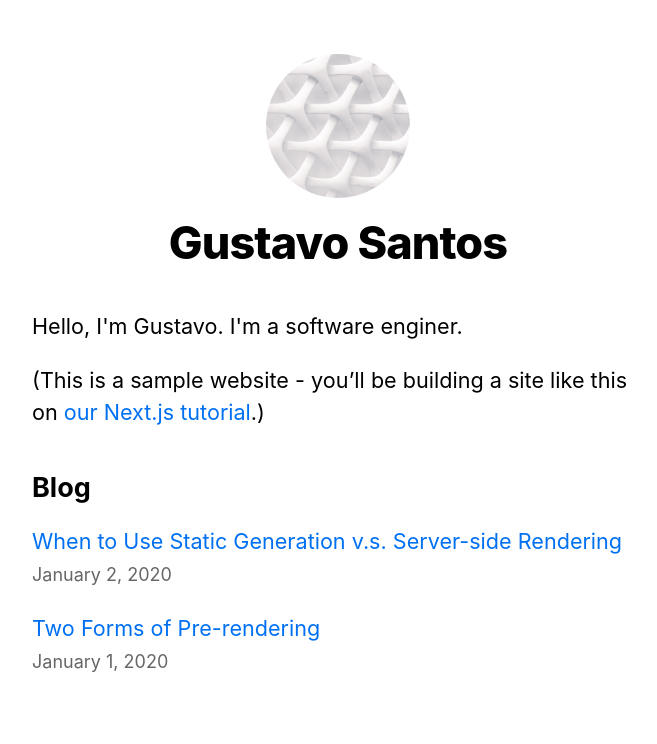
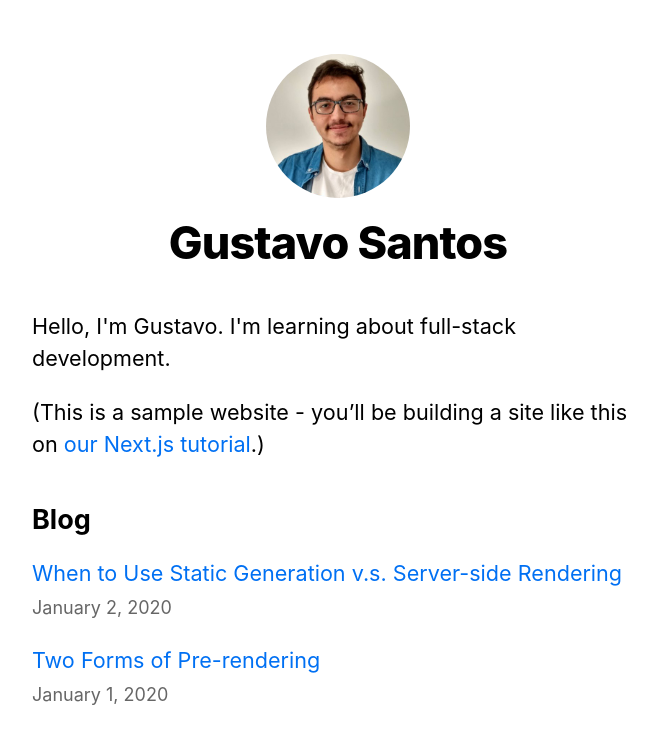
Before and after one commit to gefgu/nextjs-blog, a Next.js app: page / in a window 1280 px wide. Shown: the top 744 px of the page, without its empty margins (302-959 px from the left). Built offline with nearby package versions, Linux system fonts and the light colour scheme.

Commit message:
Add personal data

```diff
--- a/pages/index.js
+++ b/pages/index.js
@@ -21,7 +21,7 @@ export default function Home({ allPostsData }) {
         <title>{siteTitle}</title>
       </Head>
       <section className={utilStyles.headingMd}>
-        <p>Hello, I'm Gustavo. I'm a software enginer.</p>
+        <p>Hello, I'm Gustavo. I'm learning about full-stack development.</p>
         <p>
           (This is a sample website - you’ll be building a site like this on{" "}
           <a href="https://nextjs.org/learn">our Next.js tutorial</a>.)
```
Also changed, not shown: public/images/profile.jpg.
